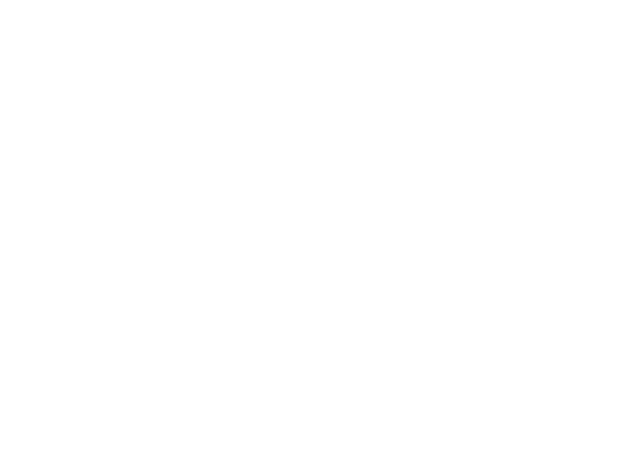
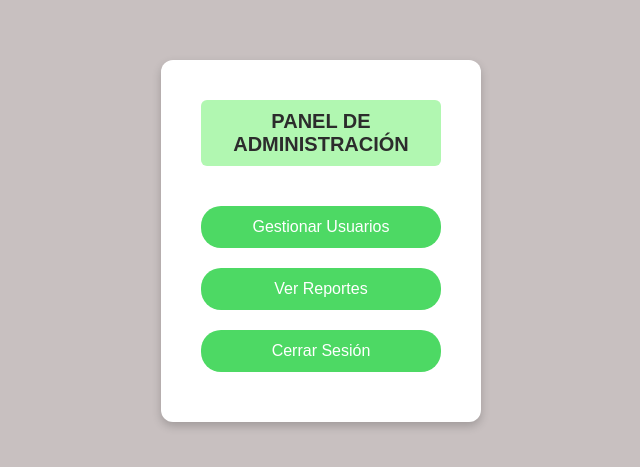
Before and after one commit to jhonny-r/ProyectoAutoCheck, a React (Create React App) app: page /PanelAdmin in a window 1280 px wide. Before the commit this address had no page. Shown: the part 159-626 px from the top of the page, without its empty margins (319-959 px from the left). Built offline with nearby package versions, Linux system fonts and the light colour scheme; data requests are answered from the project's data file.

Commit message:
ingreso panel de admin

```diff
--- a/src/App.js
+++ b/src/App.js
@@ -15,6 +15,7 @@
 import MiZona from './Componente/MiZona.jsx';
 import RecuperacionContra from './Componente/RecuperacionContra.jsx';
 import NuevaEntradaForo from './Componente/NuevaEntradaForo.jsx';
+import PanelAdmin from './Componente/PanelAdmin.jsx';
 import axios from 'axios';
 
 function App() {
@@ -103,6 +104,7 @@
           <Route path="/MiZona" element={<MiZona />} />
           <Route path="/RecuperacionContra" element={<RecuperacionContra usuarios={usuarios} />} />
           <Route path="/NuevaEntradaForo" element={<NuevaEntradaForo />} />
+          <Route path="/PanelAdmin" element={<PanelAdmin />} />
         </Routes>
       </BrowserRouter>
 
--- /dev/null
+++ b/src/Componente/PanelAdmin.jsx
@@ -0,0 +1,20 @@
+import React from "react";
+import '../Estilos/PanelAdmin.css';
+import { useNavigate } from "react-router-dom";
+
+function PanelAdmin() {
+  const navigate = useNavigate();
+
+  return (
+    <div className="panel-container">
+      <div className="panel-box">
+        <div className="panel-header">PANEL DE ADMINISTRACIÓN</div>
+        <button className="panel-button" onClick={() => navigate("/usuarios")}>Gestionar Usuarios</button>
+        <button className="panel-button" onClick={() => navigate("/reportes")}>Ver Reportes</button>
+        <button className="panel-button" onClick={() => navigate("/")}>Cerrar Sesión</button>
+      </div>
+    </div>
+  );
+}
+
+export default PanelAdmin;
--- /dev/null
+++ b/src/Estilos/PanelAdmin.css
@@ -0,0 +1,49 @@
+body {
+  margin: 0;
+  padding: 0;
+  font-family: Arial, sans-serif;
+  background-color: #c8c0c0; /* fondo gris claro */
+}
+
+.panel-container {
+  height: 100vh;
+  display: flex;
+  justify-content: center;
+  align-items: center;
+}
+
+.panel-box {
+  background-color: #ffffff;
+  padding: 40px;
+  border-radius: 12px;
+  box-shadow: 0px 4px 10px rgba(0, 0, 0, 0.2);
+  text-align: center;
+  width: 320px;
+}
+
+.panel-header {
+  font-size: 20px;
+  font-weight: bold;
+  color: #2c2c2c;
+  margin-bottom: 30px;
+  background-color: #b1f7b1;
+  padding: 10px;
+  border-radius: 6px;
+}
+
+.panel-button {
+  width: 100%;
+  padding: 12px;
+  margin: 10px 0;
+  border: none;
+  background-color: #4dd964;
+  color: white;
+  font-size: 16px;
+  border-radius: 20px;
+  cursor: pointer;
+  transition: background-color 0.3s ease;
+}
+
+.panel-button:hover {
+  background-color: #3ec654;
+}
```
